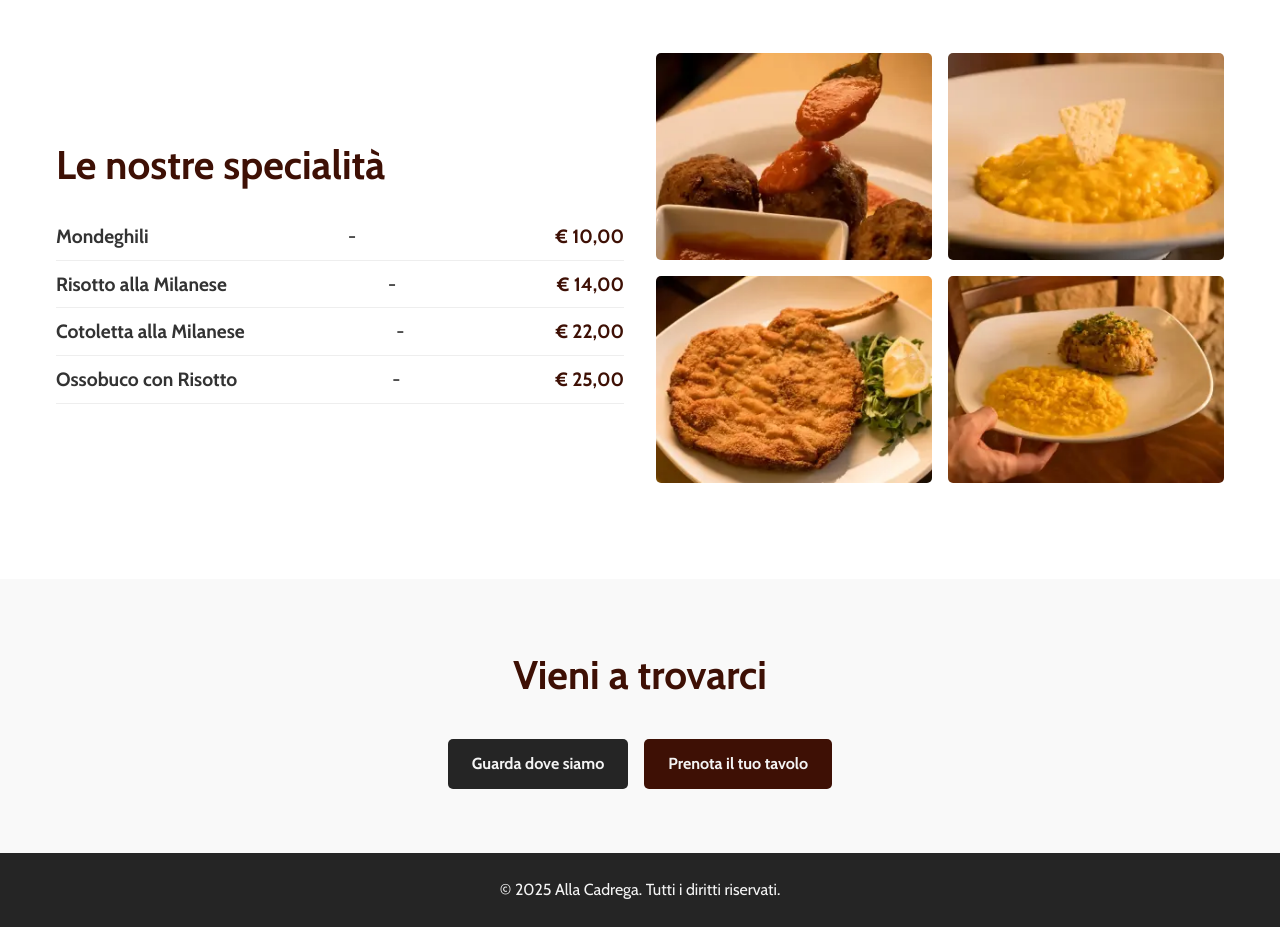
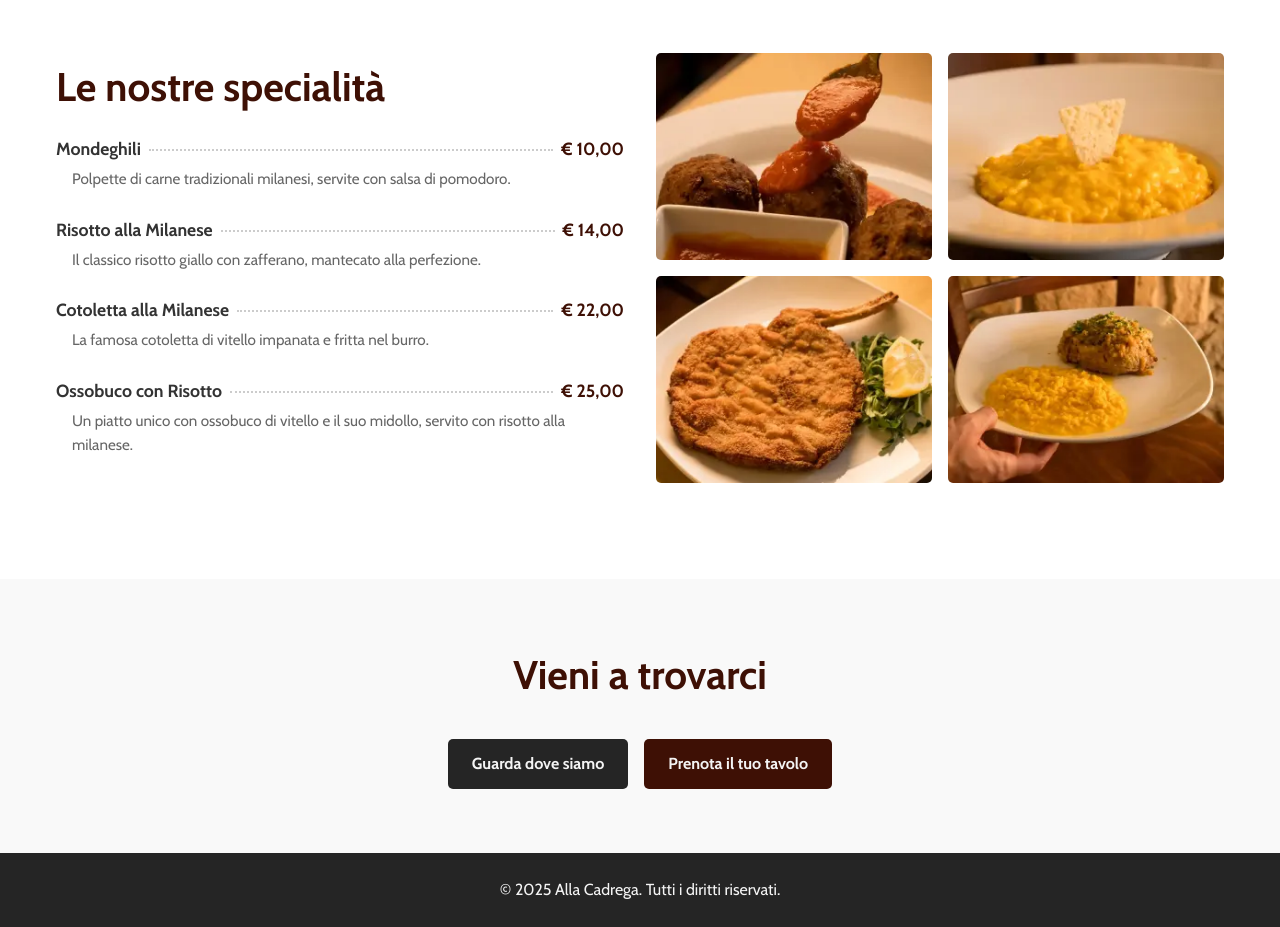
Before and after one commit to marconardon/cadrega-static, a plain HTML site: page index.html in a window 1280 px wide. Shown: the part 2000-2927 px from the top of the page. Drawn offline with nearby package versions, Linux system fonts and the light colour scheme.

Commit message:
added styling to menu

```diff
--- a/index.html
+++ b/index.html
@@ -75,10 +75,38 @@
             <div class="text-content">
                 <h2>Le nostre specialità</h2>
                 <ul class="specialties-list">
-                    <li><strong>Mondeghili</strong> - <span>€ 10,00</span></li>
-                    <li><strong>Risotto alla Milanese</strong> - <span>€ 14,00</span></li>
-                    <li><strong>Cotoletta alla Milanese</strong> - <span>€ 22,00</span></li>
-                    <li><strong>Ossobuco con Risotto</strong> - <span>€ 25,00</span></li>
+                    <li>
+                        <div class="dish-header">
+                            <strong>Mondeghili</strong>
+                            <span class="dots"></span>
+                            <span class="price">€ 10,00</span>
+                        </div>
+                        <p class="dish-description">Polpette di carne tradizionali milanesi, servite con salsa di pomodoro.</p>
+                    </li>
+                    <li>
+                        <div class="dish-header">
+                            <strong>Risotto alla Milanese</strong>
+                            <span class="dots"></span>
+                            <span class="price">€ 14,00</span>
+                        </div>
+                        <p class="dish-description">Il classico risotto giallo con zafferano, mantecato alla perfezione.</p>
+                    </li>
+                    <li>
+                        <div class="dish-header">
+                            <strong>Cotoletta alla Milanese</strong>
+                            <span class="dots"></span>
+                            <span class="price">€ 22,00</span>
+                        </div>
+                        <p class="dish-description">La famosa cotoletta di vitello impanata e fritta nel burro.</p>
+                    </li>
+                    <li>
+                        <div class="dish-header">
+                            <strong>Ossobuco con Risotto</strong>
+                            <span class="dots"></span>
+                            <span class="price">€ 25,00</span>
+                        </div>
+                        <p class="dish-description">Un piatto unico con ossobuco di vitello e il suo midollo, servito con risotto alla milanese.</p>
+                    </li>
                 </ul>
             </div>
             <div class="gallery">
--- a/style/style.css
+++ b/style/style.css
@@ -199,19 +199,37 @@ h2 {
 /* --- Specialties Section --- */
 .specialties-list {
     list-style: none;
-    font-size: 1.2rem;
+    padding: 0;
+    font-size: 1.1rem;
 }
 
 .specialties-list li {
-    display: flex;
-    justify-content: space-between;
-    padding: 0.5rem 0;
-    border-bottom: 1px solid #eee;
+    margin-bottom: 1.5rem;
 }
 
-.specialties-list span {
+.dish-header {
+    display: flex;
+    align-items: baseline;
+}
+
+.dish-header .dots {
+    flex-grow: 1;
+    border-bottom: 2px dotted #ccc;
+    margin: 0 0.5rem;
+    position: relative;
+    bottom: 4px;
+}
+
+.dish-header .price {
     font-weight: 700;
     color: var(--primary-color);
+}
+
+.dish-description {
+    font-size: 0.95rem;
+    color: #666;
+    margin-top: 0.25rem;
+    padding-left: 1rem;
 }
 
 /* --- CTA Section --- */
```
